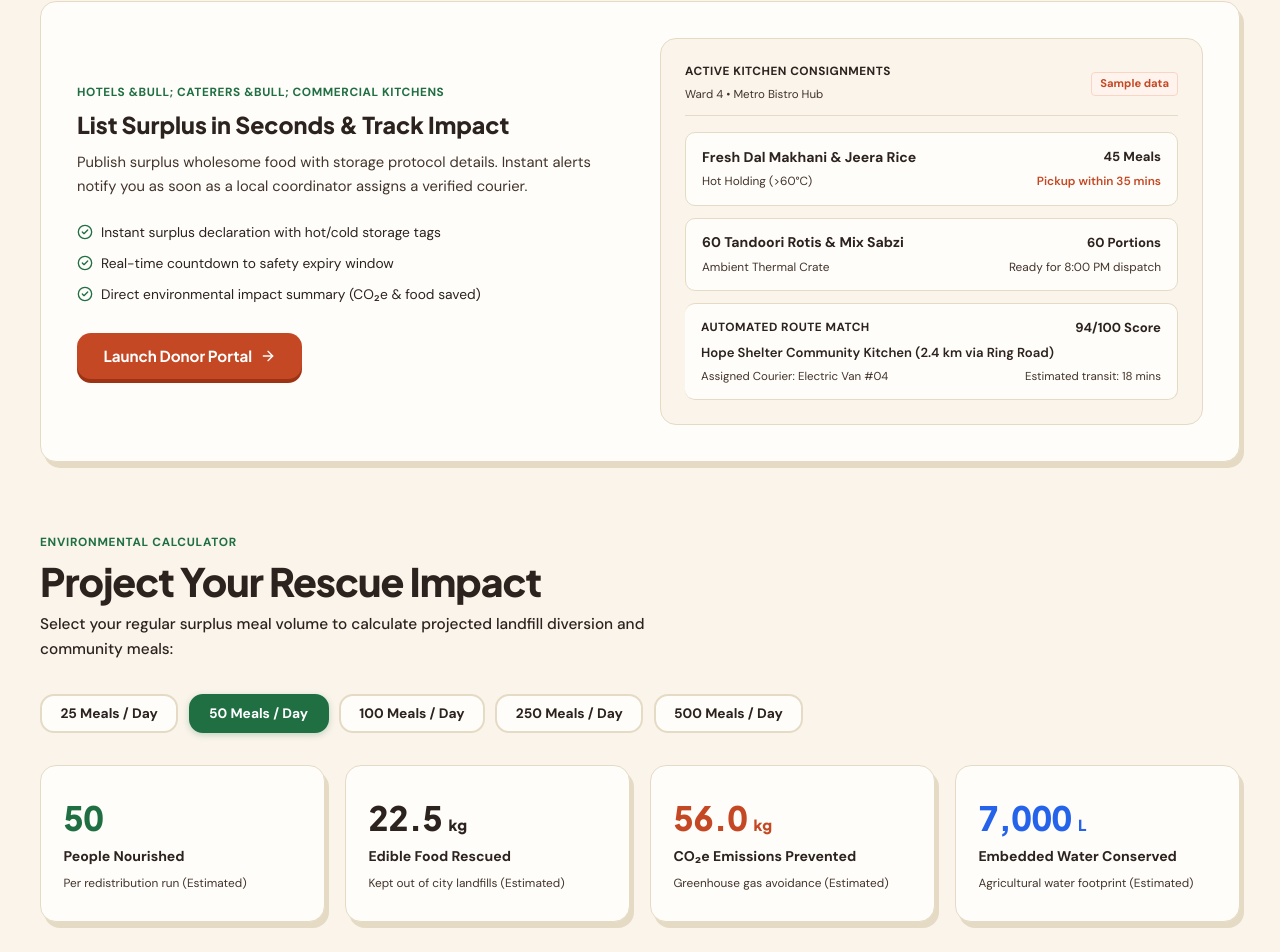
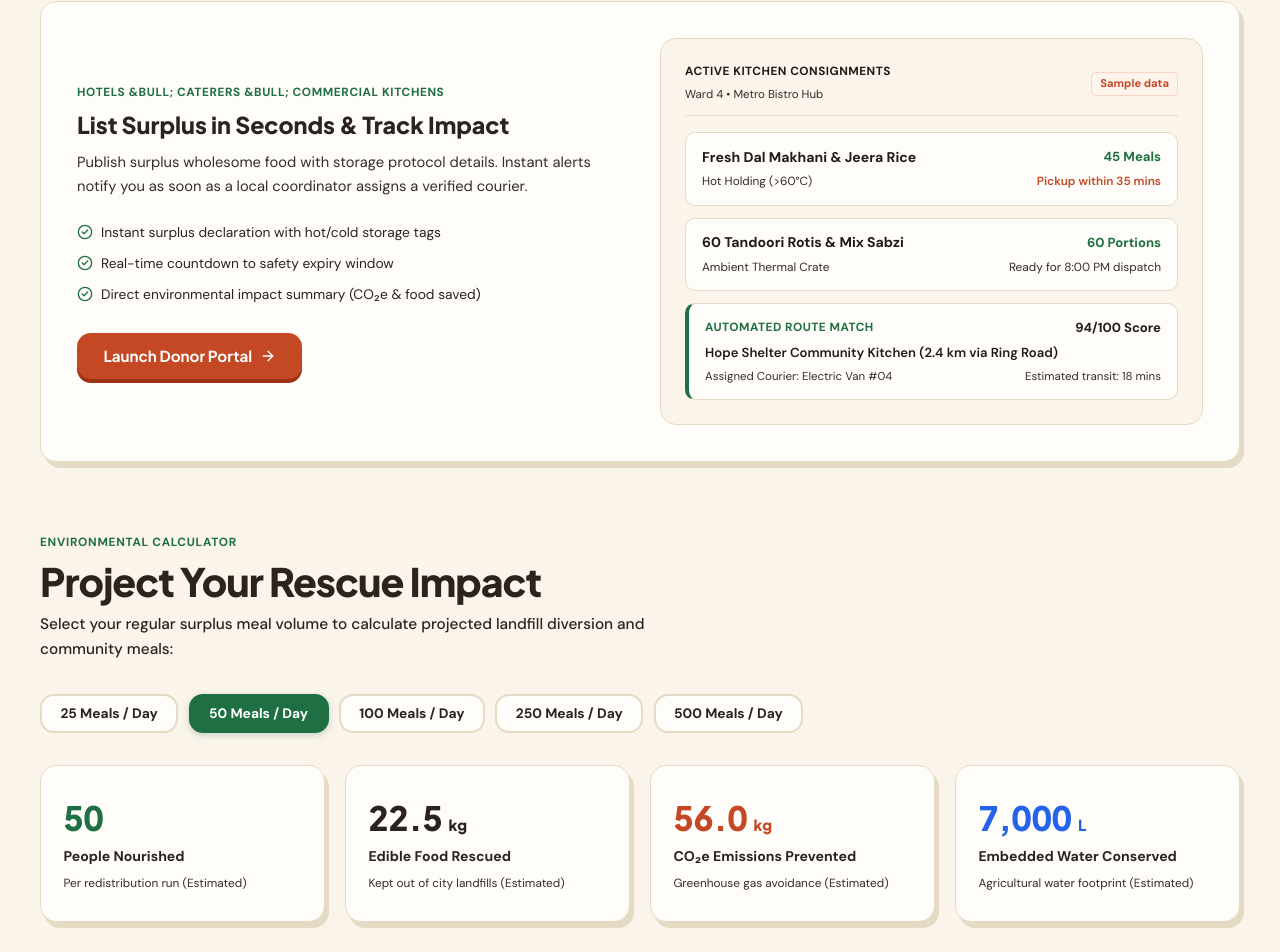
Before and after one commit to ashish-dev-hub/RescueBite-AI, a React (Vite) app in the folder frontend/: page / in a window 1280 px wide. Shown: the part 1821-2773 px from the top of the page. Built offline with nearby package versions, Linux system fonts and the light colour scheme; no server answers.

Commit message:
fix(tokens): define missing --color-forest-green, --color-coffee-dark, and --color-warm-bg tokens

```diff
--- a/frontend/src/index.css
+++ b/frontend/src/index.css
@@ -7,13 +7,16 @@
   /* Color Palette Tokens */
   --color-deep-forest: #2C221E;
   --color-forest-dark: #1D1714;
+  --color-forest-green: #1F6F43;
   --color-network-green: #1F6F43;
   --color-network-green-hover: #175734;
   --color-soft-mint: #E3F2E7;
   --color-soft-mint-border: #C8E2D1;
   --color-warm-ivory: #FAF4EB;
+  --color-warm-bg: #FAF4EB;
   --color-paper-white: #FFFFFF;
-  --color-muted-slate: #42342B;
+  --color-muted-slate: #382C25;
+  --color-coffee-dark: #231A16;
   --color-dark-slate: #2C221E;
   --color-soft-border: #E5DBC5;
   --color-pale-neutral: #F5EFE3;
```
